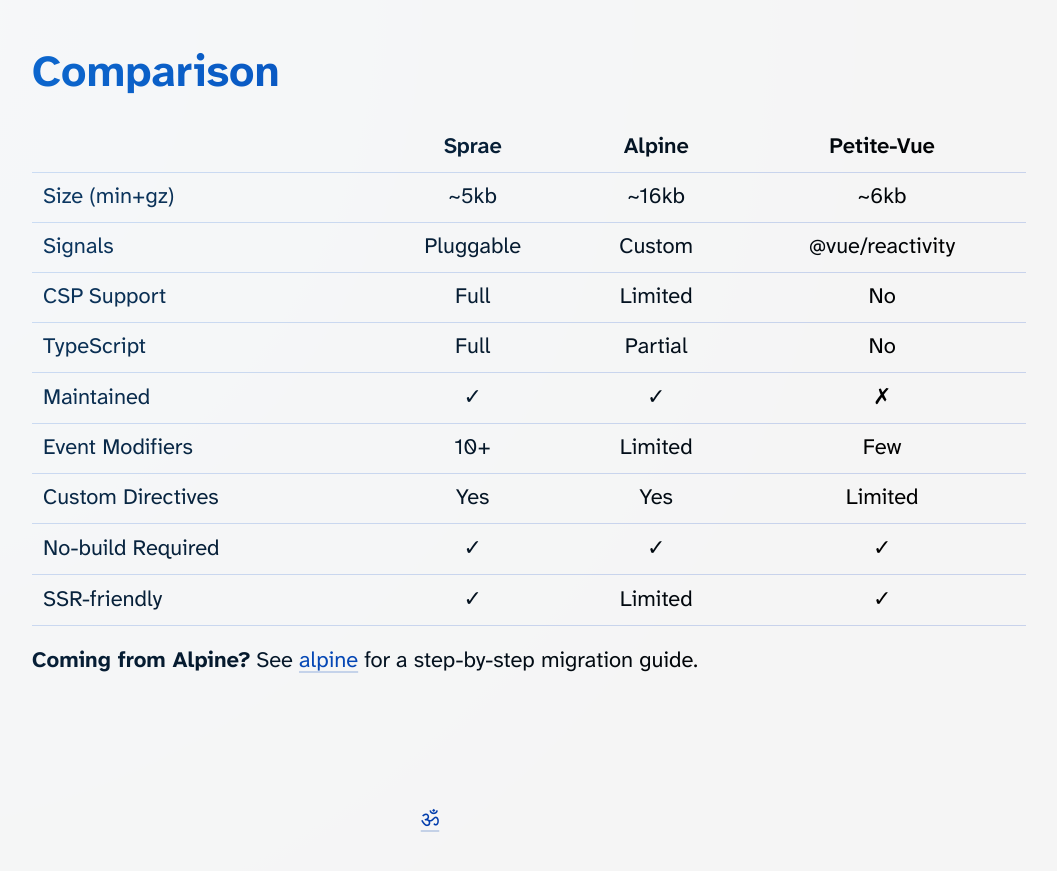
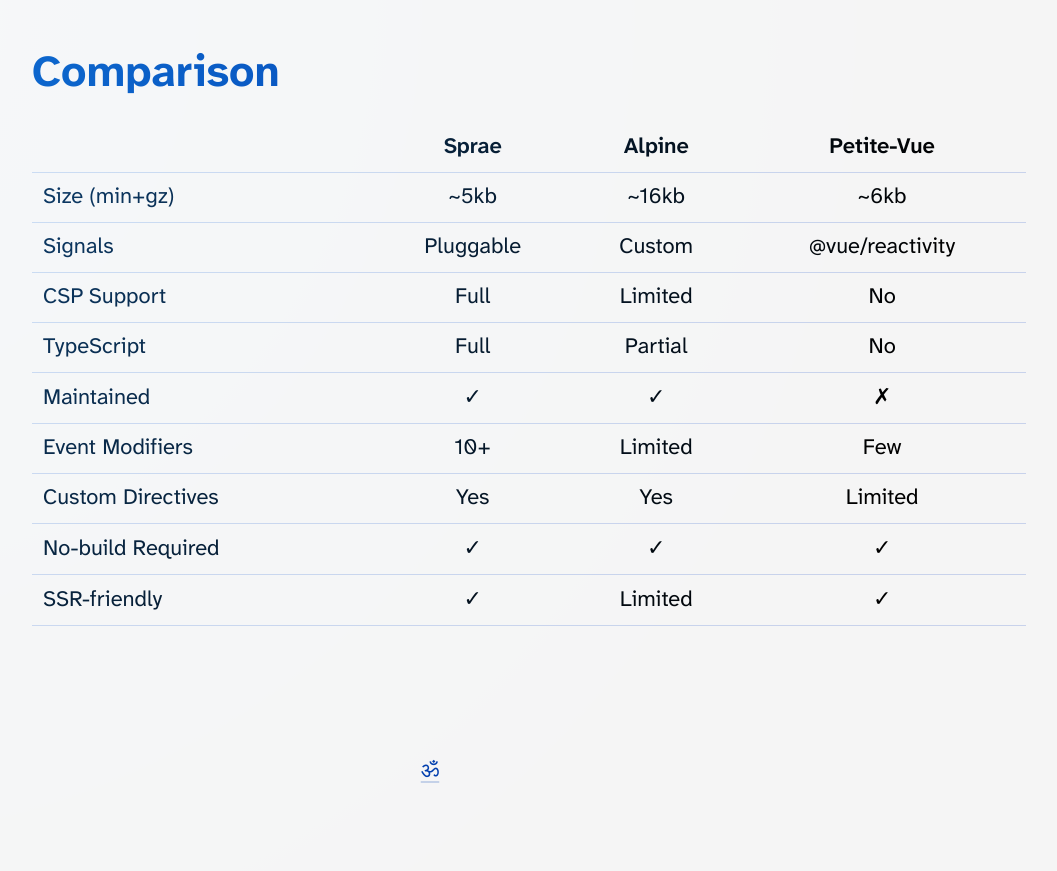
Before and after one commit to dy/sprae, a Jekyll site: the page built from docs.md, in a window 1280 px wide and 900 px high, scrolled down 20685 px. Shown: the top 871 px of the window, without its empty margins (210-1267 px from the left). Built offline with Jekyll 4.4.1, drawn with Linux system fonts in a browser that asks for light colours; our own code applies the rules of GitHub Pages for plain Markdown files.

Commit message:
Update docs.md

```diff
--- a/docs.md
+++ b/docs.md
@@ -832,5 +832,3 @@
 | Custom Directives | Yes | Yes | Limited |
 | No-build Required | ✓ | ✓ | ✓ |
 | SSR-friendly | ✓ | Limited | ✓ |
-
-**Coming from Alpine?** See [alpine](/alpine) for a step-by-step migration guide.
```
